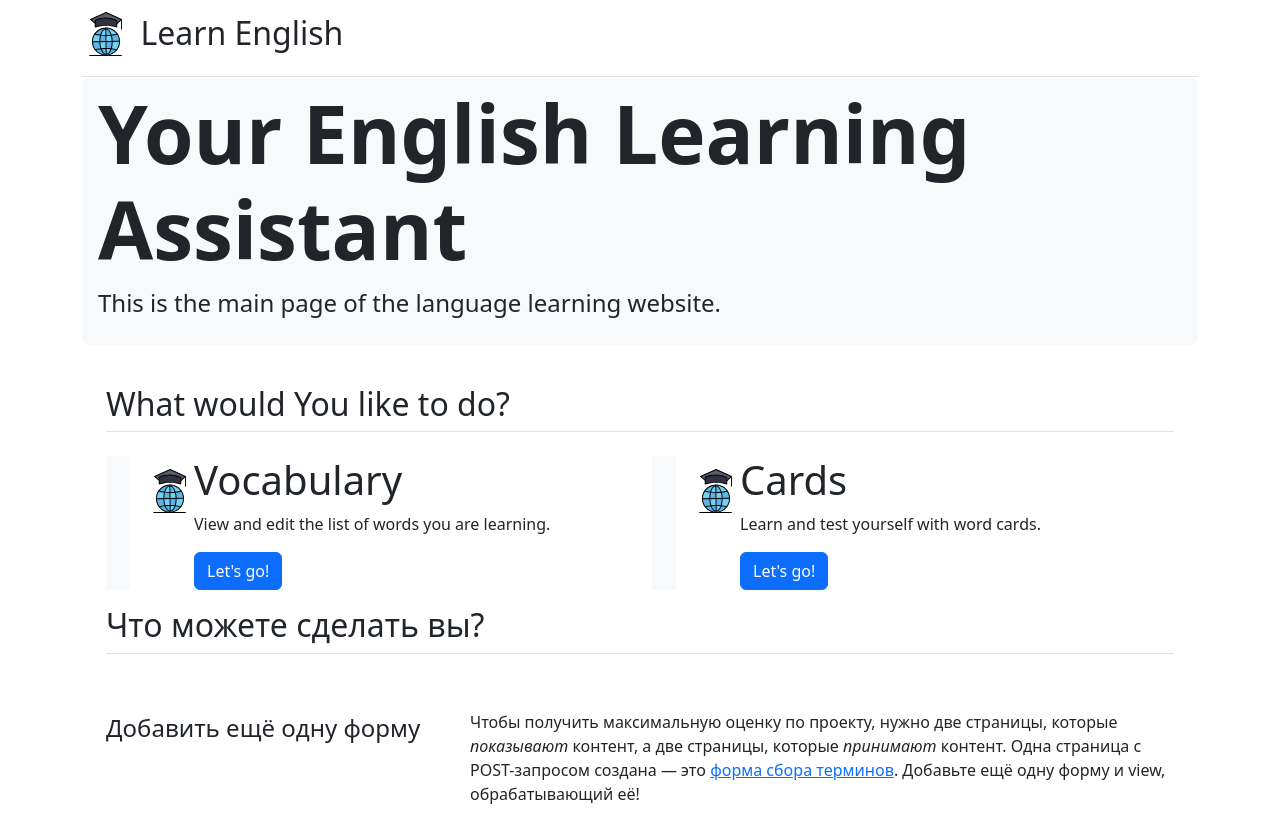
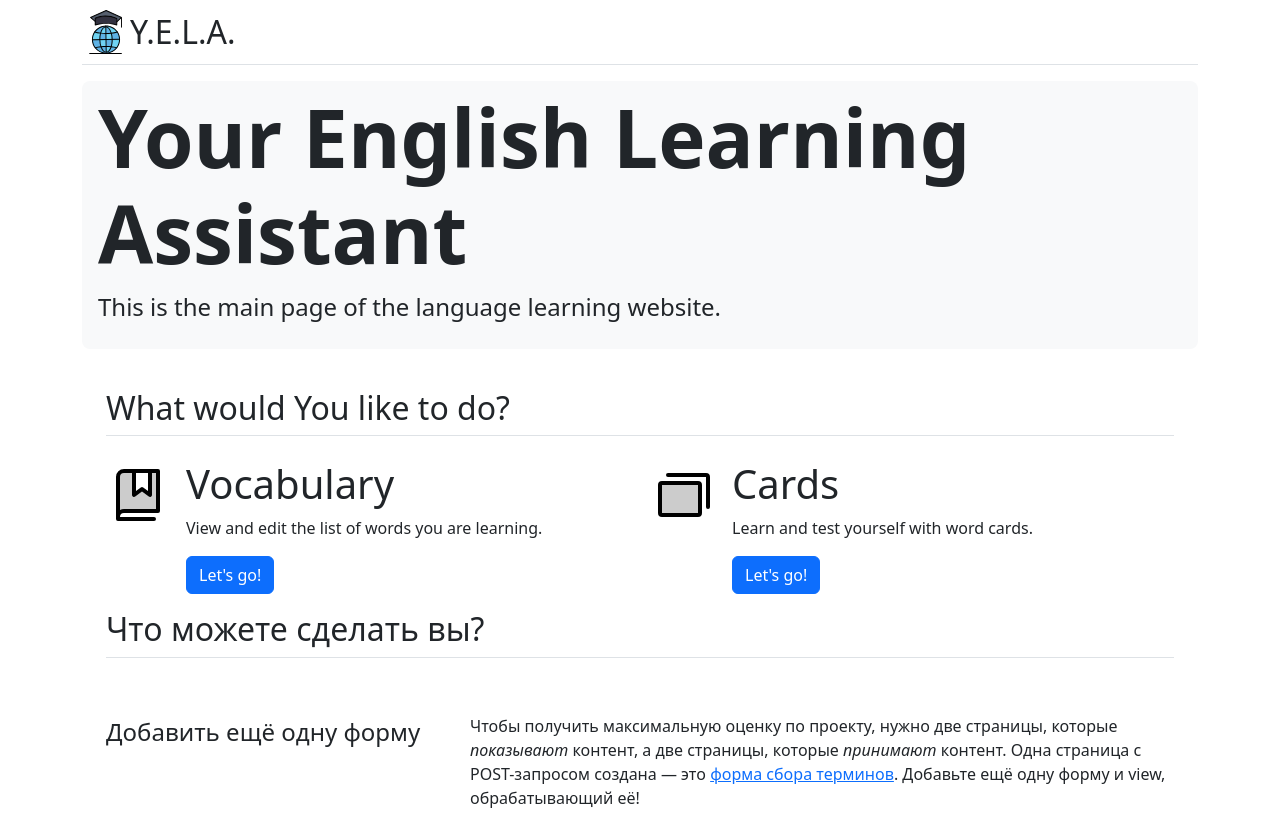
Before and after one commit to ChemrovKirill/web_lang_learn, a Django app: page / in a window 1280 px wide. Shown: the top 834 px of the page. Run offline with Django 4.2, Linux system fonts and the light colour scheme; some libraries are stand-ins or nearby versions.

Commit message:
add icons for cards and vocabulary

```diff
--- a/templates/base_page.html
+++ b/templates/base_page.html
@@ -11,12 +11,10 @@
 <body>
 <main>
     <div class="container">
-        <header class="border-bottom">
-            <a href="/" class="d-flex align-items-center mb-3 mb-md-0 me-md-auto text-dark text-decoration-none">
-                <div class="fs-1 mb-3">
-                    <img src="{% static 'globe.svg' %}" alt="Learn English" width="48" height="48"/>
-                    <span style="font-size:xx-large">Learn English</span>
-                </div>
+        <header class="pt-2 pb-2 mb-3 border-bottom">
+            <a href="/" class="d-flex align-items-center text-dark text-decoration-none">
+                <img src="{% static 'globe.svg' %}" alt="Y.E.L.A." width="48" height="48"/>
+              <span style="font-size:xx-large">Y.E.L.A.</span>
             </a>
         </header>
         <div class="p-1 mb-4 bg-light rounded-3" id="title-box">
--- a/templates/index.html
+++ b/templates/index.html
@@ -13,30 +13,20 @@ This is the main page of the language learning website.
     <h2 class="pb-2 border-bottom">What would You like to do?</h2>
     <div class="row g-4 py-3 row-cols-1 row-cols-lg-2">
         <div class="col d-flex">
-            <div class="icon-square text-bg-light d-inline-flex align-items-center justify-content-center fs-4 flex-shrink-0 me-3">
-                <svg class="bi" width="1em" height="1em">
-                    <use xlink:href="#cpu-fill"></use>
-                </svg>
+            <div class="fs-1 mb-3">
+                <img src="{% static 'vocabulary.svg' %}" width="64" height="64"/>
             </div>
-            <div class="fs-1 mb-3">
-                <img src="{% static 'globe.svg' %}" alt="Learn English" width="48" height="48"/>
-            </div>
-            <div>
+            <div class="px-3">
                 <h3 class="fs-1">Vocabulary</h3>
                 <p>View and edit the list of words you are learning.</p>
                 <a href="/vocabulary" class="btn btn-primary">Let's go!</a>
             </div>
         </div>
         <div class="col d-flex">
-            <div class="icon-square text-bg-light d-inline-flex align-items-center justify-content-center fs-4 flex-shrink-0 me-3">
-                <svg class="bi" width="1em" height="1em">
-                    <use xlink:href="#cpu-fill"></use>
-                </svg>
+            <div class="fs-1 mb-3">
+                <img src="{% static 'cards.svg' %}" width="64" height="64"/>
             </div>
-            <div class="fs-1 mb-3">
-                <img src="{% static 'globe.svg' %}" alt="Learn English" width="48" height="48"/>
-            </div>
-            <div>
+            <div class="px-3">
                 <h3 class="fs-1">Cards</h3>
                 <p>Learn and test yourself with word cards.</p>
                 <a href="/cards" class="btn btn-primary">
```
Also changed, not shown: static/cards.svg (added), static/vocabulary.svg (added).
